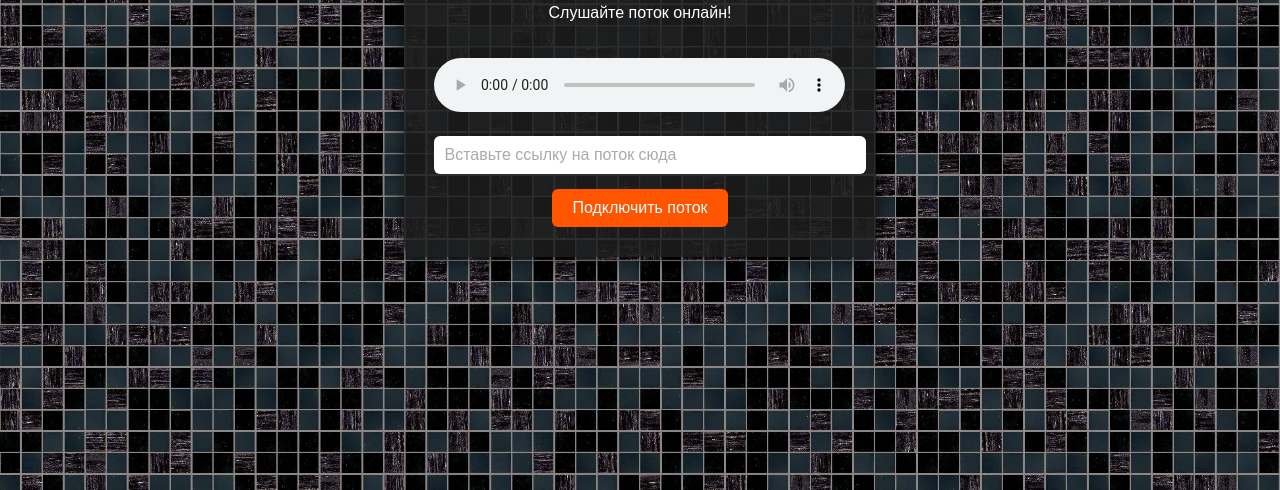
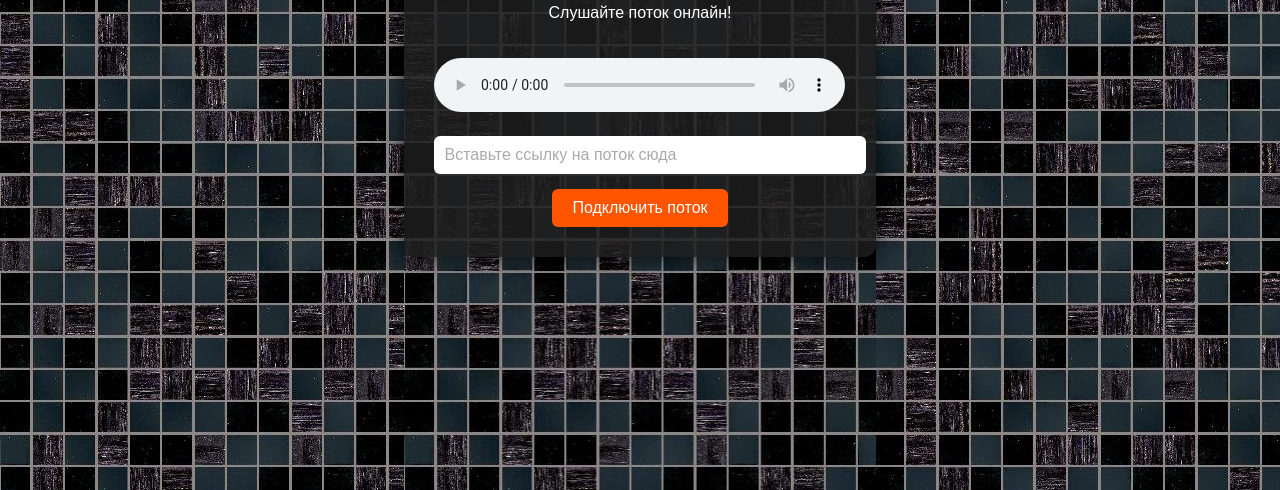
Before and after one commit to doomonbloomofmoon/Radio, a plain HTML site: page index.html in a window 1280 px wide. Shown: the part 310-800 px from the top of the page. Drawn offline with Linux system fonts and the light colour scheme.

Commit message:
Update index.html

```diff
--- a/index.html
+++ b/index.html
@@ -8,8 +8,9 @@
       height: 100%;
       margin: 0;
       font-family: Arial, sans-serif;
-      background: url('background.jpg') no-repeat center center fixed;
-      background-size: cover;
+      background: url('background.jpg') repeat; /* повторяемая картинка */
+      background-position: top left;
+      background-size: auto;
       display: flex;
       justify-content: center;
       align-items: center;
```
